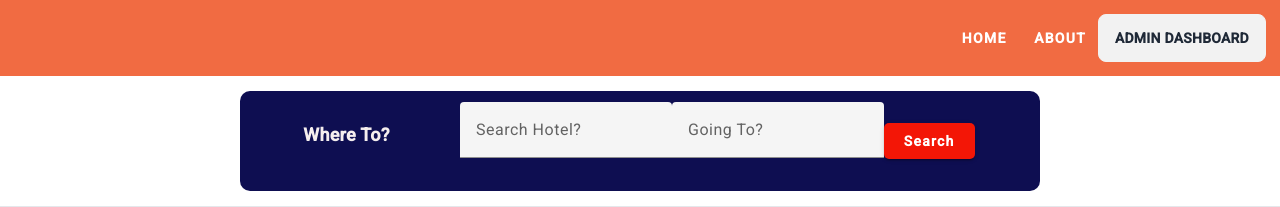
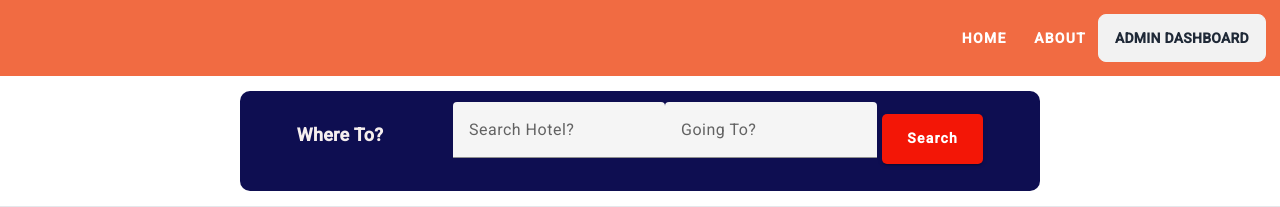
Before and after one commit to it21302862/HotelCodegen, an Angular app in the folder frontend/: page / in a window 1280 px wide. Shown: the top 207 px of the page. Built offline with nearby package versions, Linux system fonts and the light colour scheme; no server answers.

Commit message:
set search field

```diff
--- a/frontend/src/app/home-display-hotels/home-display-hotels.component.css
+++ b/frontend/src/app/home-display-hotels/home-display-hotels.component.css
@@ -66,7 +66,7 @@
 
 
 .search-field {
-  border-radius: 10px;
+  border-radius: 50px;
   margin: 5px 0 5px 10px;
   max-width: 200px;
 
@@ -75,6 +75,8 @@
 
 .search-field input {
   color: #333;
+  border-radius: 15px;
+  padding: 10px;
 }
 
 
@@ -94,12 +96,13 @@
 .search-button {
   background-color: #f31606;
   color: #fff;
-  padding: 10px 20px;
+  padding: 25px 25px;
   border-radius: 5px;
   font-weight: bold;
   transition: background-color 0.3s ease;
   line-height: 1.5;
   margin-right: 2px;
+  margin: 0 0 5px 5px;
 
 
 }
```
